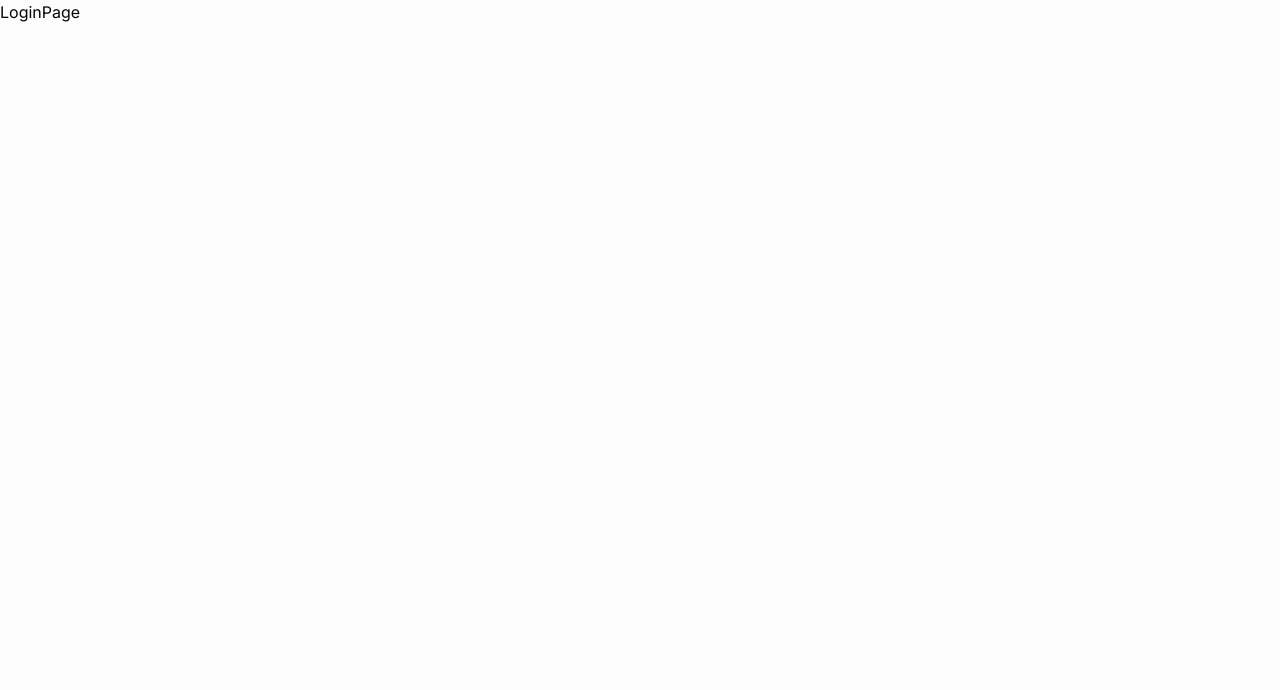
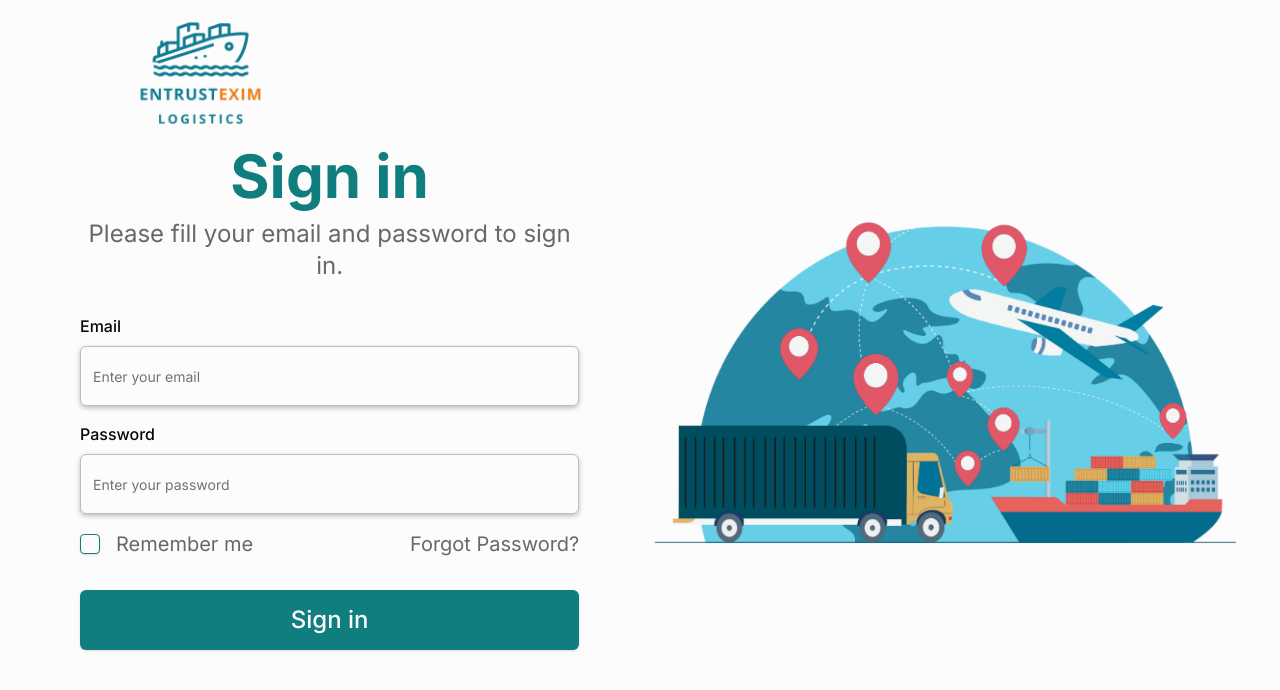
Before and after one commit to ASE-UIT/05.-Import-and-Export-Goods-Entrusted-System-FrontEnd, a Next.js app: page /login in a window 1280 px wide. Shown: the top 690 px of the page. Built offline with nearby package versions, Linux system fonts and the light colour scheme.

Commit message:
[CNP-88] Develop Log in Page

```diff
--- /dev/null
+++ b/src/app/(auth)/login/login-form.tsx
@@ -0,0 +1,104 @@
+"use client";
+
+import { zodResolver } from "@hookform/resolvers/zod";
+import { useForm } from "react-hook-form";
+import { Button } from "@/components/ui/button";
+import {
+  Form,
+  FormControl,
+  FormField,
+  FormItem,
+  FormLabel,
+  FormMessage,
+} from "@/components/ui/form";
+import { Input } from "@/components/ui/input";
+import { z } from "zod";
+import { Checkbox } from "@/components/ui/checkbox";
+import { Label } from "@/components/ui/label";
+import Link from "next/link";
+
+const LoginBody = z.object({
+  email: z.string().email(),
+  password: z.string().min(6),
+});
+
+type LoginBodyType = z.infer<typeof LoginBody>;
+
+const LoginForm = () => {
+  const form = useForm<LoginBodyType>({
+    resolver: zodResolver(LoginBody),
+    defaultValues: {
+      email: "",
+      password: "",
+    },
+  });
+
+  const onSubmit = form.handleSubmit((values) => {
+    console.log(values);
+  });
+
+  return (
+    <Form {...form}>
+      <form
+        onSubmit={form.handleSubmit(onSubmit)}
+        className="space-y-4 w-full flex-shrink-0"
+        noValidate
+      >
+        <FormField
+          control={form.control}
+          name="email"
+          render={({ field }) => (
+            <FormItem>
+              <FormLabel className="text-[16px]">Email</FormLabel>
+              <FormControl>
+                <Input
+                  className="h-[60px]"
+                  placeholder="Enter your email"
+                  type="email"
+                  {...field}
+                />
+              </FormControl>
+              <FormMessage />
+            </FormItem>
+          )}
+        />
+        <FormField
+          control={form.control}
+          name="password"
+          render={({ field }) => (
+            <FormItem>
+              <FormLabel className="text-[16px]">Password</FormLabel>
+              <FormControl>
+                <Input
+                  className="h-[60px]"
+                  placeholder="Enter your password"
+                  type="password"
+                  {...field}
+                />
+              </FormControl>
+              <FormMessage />
+            </FormItem>
+          )}
+        />
+
+        <div className="flex items-center justify-between">
+          <div className="flex justify-center items-center space-x-4">
+            <Checkbox className="w-5 h-5 text-2xl" />
+            <Label className="opacity-60 text-xl font-normal">
+              Remember me
+            </Label>
+          </div>
+          <Link href="#" className="opacity-60 text-xl font-normal">
+            Forgot Password?
+          </Link>
+        </div>
+
+        <Button type="submit" className="!mt-8 w-full h-[60px] text-2xl">
+          Sign in
+        </Button>
+      </form>
+    </Form>
+  );
+};
+
+export default LoginForm;
--- a/src/app/(auth)/login/page.tsx
+++ b/src/app/(auth)/login/page.tsx
@@ -1,5 +1,39 @@
+import LoginForm from "@/app/(auth)/login/login-form";
+import Image from "next/image";
 import React from "react";
 
 export default function LoginPage() {
-  return <div>LoginPage</div>;
+  return (
+    <>
+      <div className="flex justify-center items-center p-6">
+        <div className="pl-14 pr-14 space-y-8 mt-12">
+          <Image
+            className="absolute top-[-30px] left-[100px] z-1"
+            src="/images/logo.png"
+            alt="logo"
+            width={200}
+            height={200}
+            quality={100}
+          />
+          <div className="space-y-3 text-center">
+            <h1 className=" text-6xl text-primary font-bold">Sign in</h1>
+            <p className="opacity-60 text-2xl ">
+              Please fill your email and password to sign in.
+            </p>
+          </div>
+          <LoginForm />
+        </div>
+        <div className="p-5">
+          <Image
+            className="mt-12"
+            src="/images/login_image.png"
+            alt="logo"
+            width={600}
+            height={600}
+            quality={100}
+          />
+        </div>
+      </div>
+    </>
+  );
 }
--- a/src/components/ui/input.tsx
+++ b/src/components/ui/input.tsx
@@ -11,7 +11,7 @@ const Input = React.forwardRef<HTMLInputElement, InputProps>(
       <input
         type={type}
         className={cn(
-          "flex h-9 w-full rounded-md border border-[rgb(0,0,0)]/25 bg-transparent px-3 py-1 text-sm shadow-[0_2px_5px_0px_rgba(0,0,0,0.25)] transition-colors file:border-0 file:bg-transparent file:text-sm file:font-medium file:text-foreground placeholder:text-muted-foreground focus-visible:outline-none focus-visible:ring-1 focus-visible:ring-ring disabled:cursor-not-allowed disabled:opacity-50",
+          "flex h-9 w-full rounded-md border border-[rgb(0,0,0)]/25 dark:border-foreground  bg-transparent px-3 py-1 text-sm shadow-[0_2px_5px_0px_rgba(0,0,0,0.25)] transition-colors file:border-0 file:bg-transparent file:text-sm file:font-medium file:text-foreground placeholder:text-muted-foreground focus-visible:outline-none focus-visible:ring-1 focus-visible:ring-ring disabled:cursor-not-allowed disabled:opacity-50",
           className
         )}
         ref={ref}
```
Also changed, not shown: public/images/login_image.png (added), public/images/logo.png (added).
